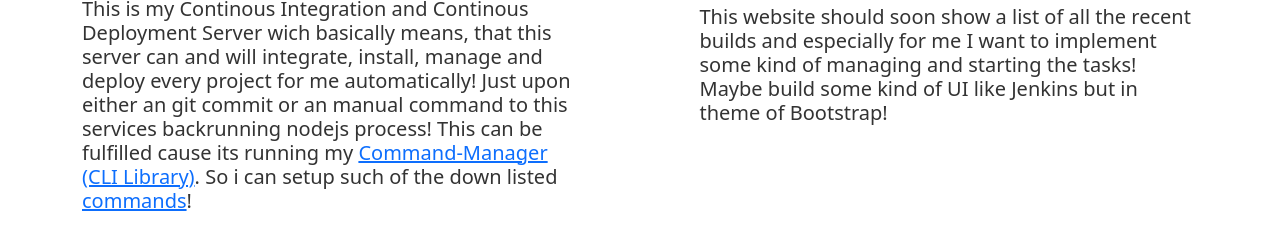
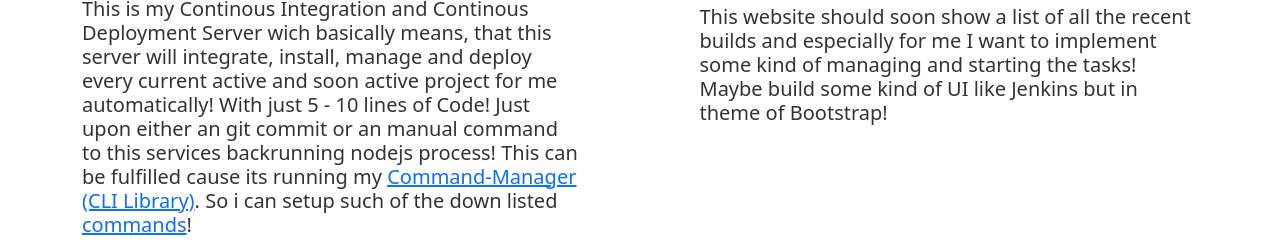
Before and after one commit to Jodu555/Auto-Deployer, a website: page Website/index.html in a window 1280 px wide. Shown: the part 379-621 px from the top of the page. Drawn offline with nearby package versions, Linux system fonts and the light colour scheme.

Commit message:
added the what this is writing

```diff
--- a/Website/index.html
+++ b/Website/index.html
@@ -72,9 +72,10 @@
 						<h2 class="text-center">What this is!</h2>
 						<h5 class="info-text">
 							This is my Continous Integration and Continous Deployment Server wich basically means,
-							that this server can and will integrate, install, manage and deploy every project for
-							me automatically! Just upon either an git commit or an manual command to this services
-							backrunning nodejs process! This can be fulfilled cause its running my
+							that this server will integrate, install, manage and deploy every current active and
+							soon active project for me automatically! With just 5 - 10 lines of Code! Just upon
+							either an git commit or an manual command to this services backrunning nodejs process!
+							This can be fulfilled cause its running my
 							<a href="https://www.npmjs.com/package/@jodu555/commandmanager"
 								>Command-Manager (CLI Library)</a
 							>. So i can setup such of the down listed <a href="#commands">commands</a>!
```
